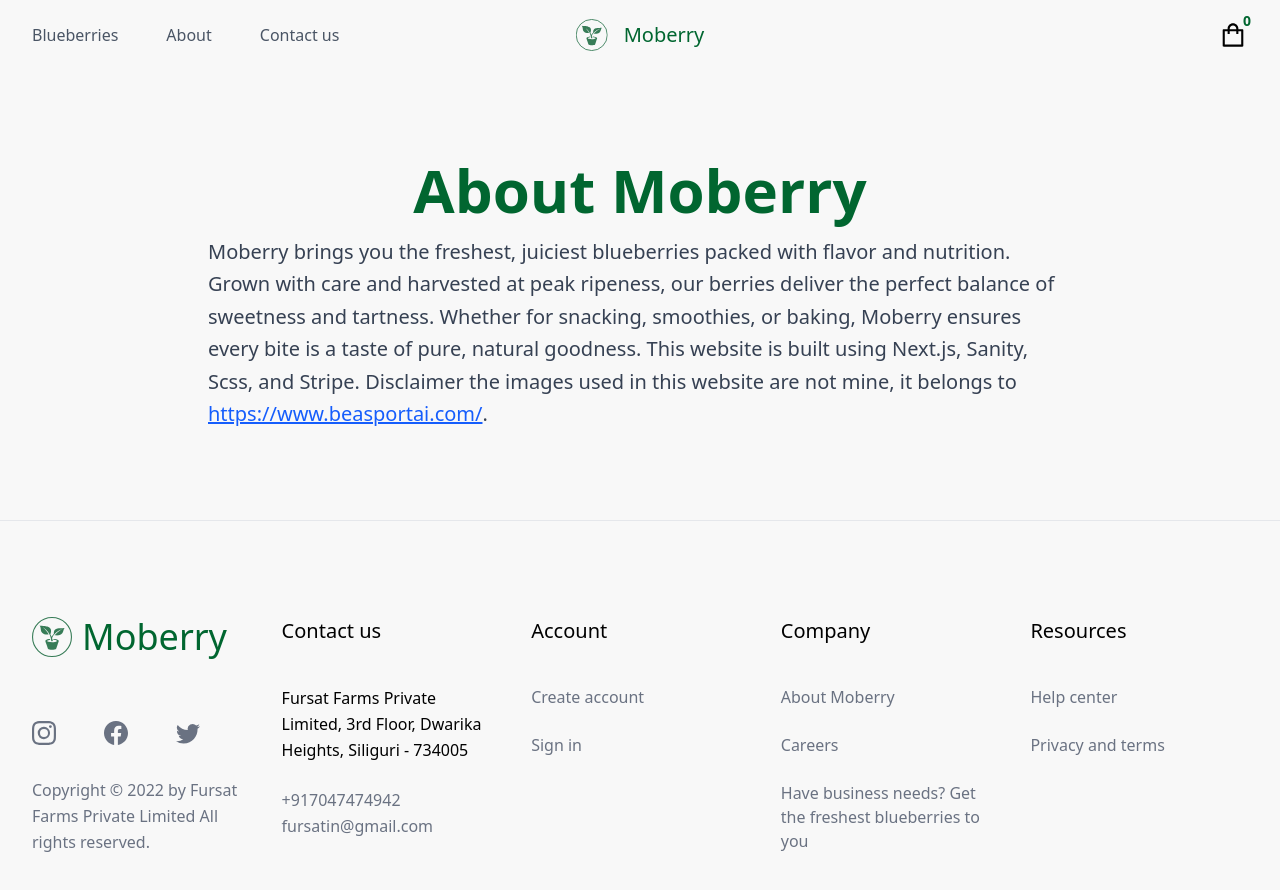
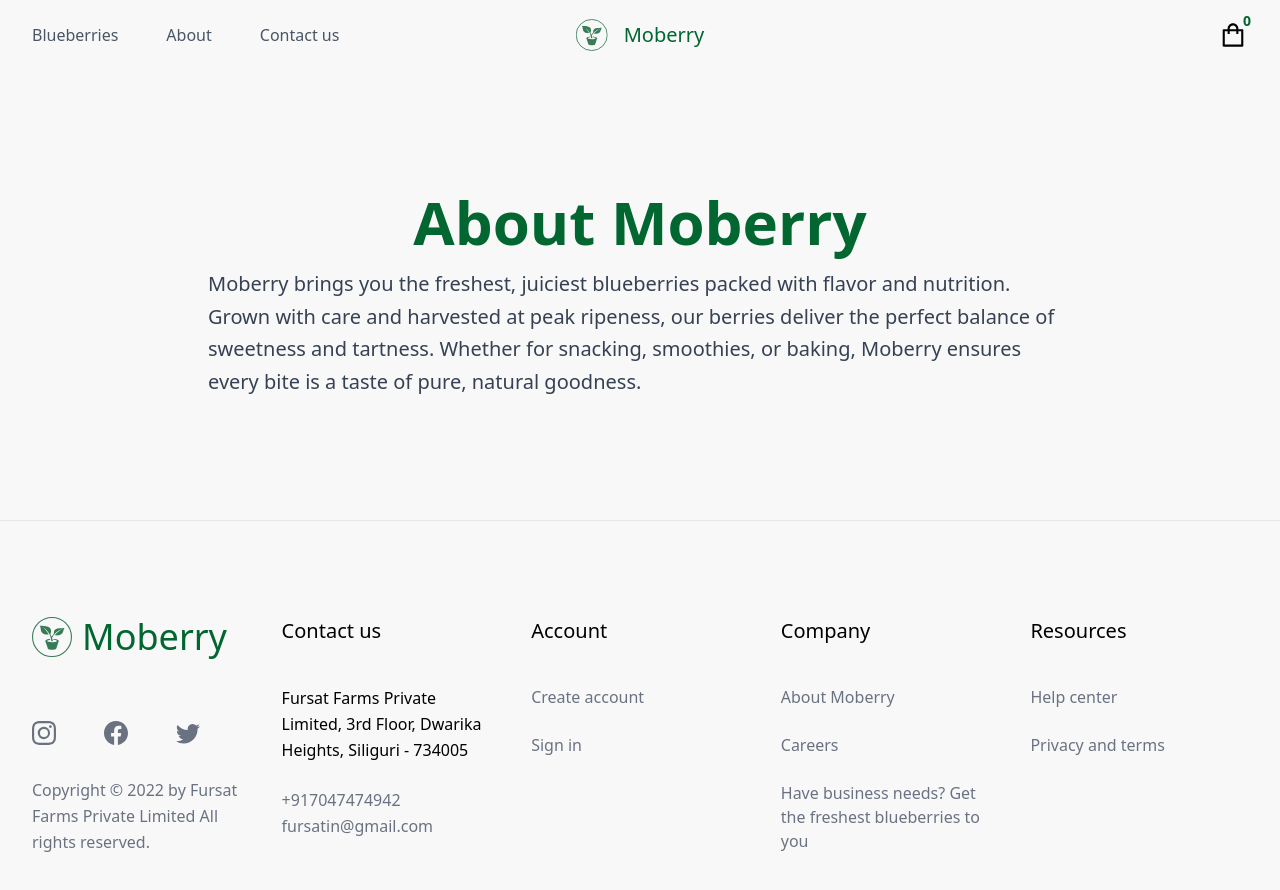
Before and after one commit to beasportai/DarjBerry, a Next.js app: page /about in a window 1280 px wide. Shown: the top 890 px of the page. Built offline with nearby package versions, Linux system fonts and the light colour scheme.

Commit message:
Update page.tsx

```diff
--- a/app/(public)/about/page.tsx
+++ b/app/(public)/about/page.tsx
@@ -15,18 +15,7 @@
         Moberry brings you the freshest, juiciest blueberries packed with flavor and nutrition.
         Grown with care and harvested at peak ripeness, our berries deliver the perfect balance
         of sweetness and tartness. Whether for snacking, smoothies, or baking, Moberry ensures
-        every bite is a taste of pure, natural goodness. This website is built using Next.js,
-        Sanity, Scss, and Stripe. Disclaimer the images used in this website are not mine,
-        it belongs to{" "}
-        <Link
-          href="https://www.beasportai.com/"
-          target="_blank"
-          rel="noreferrer noopener"
-          className="text-blue-600 hover:text-blue-800 underline"
-        >
-          https://www.beasportai.com/
-        </Link>
-        .
+        every bite is a taste of pure, natural goodness.
       </p>
     </motion.div>
   );
```
